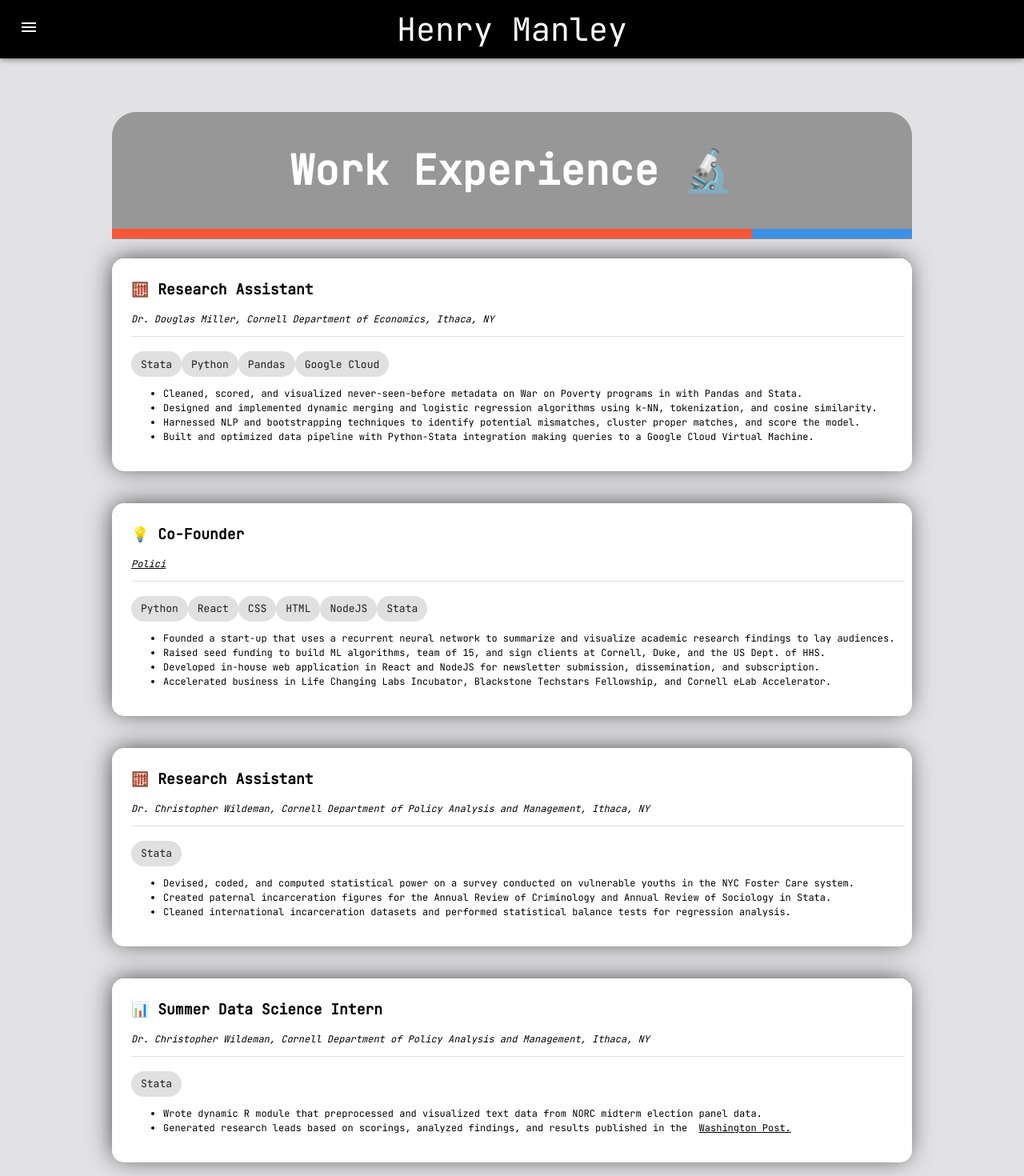
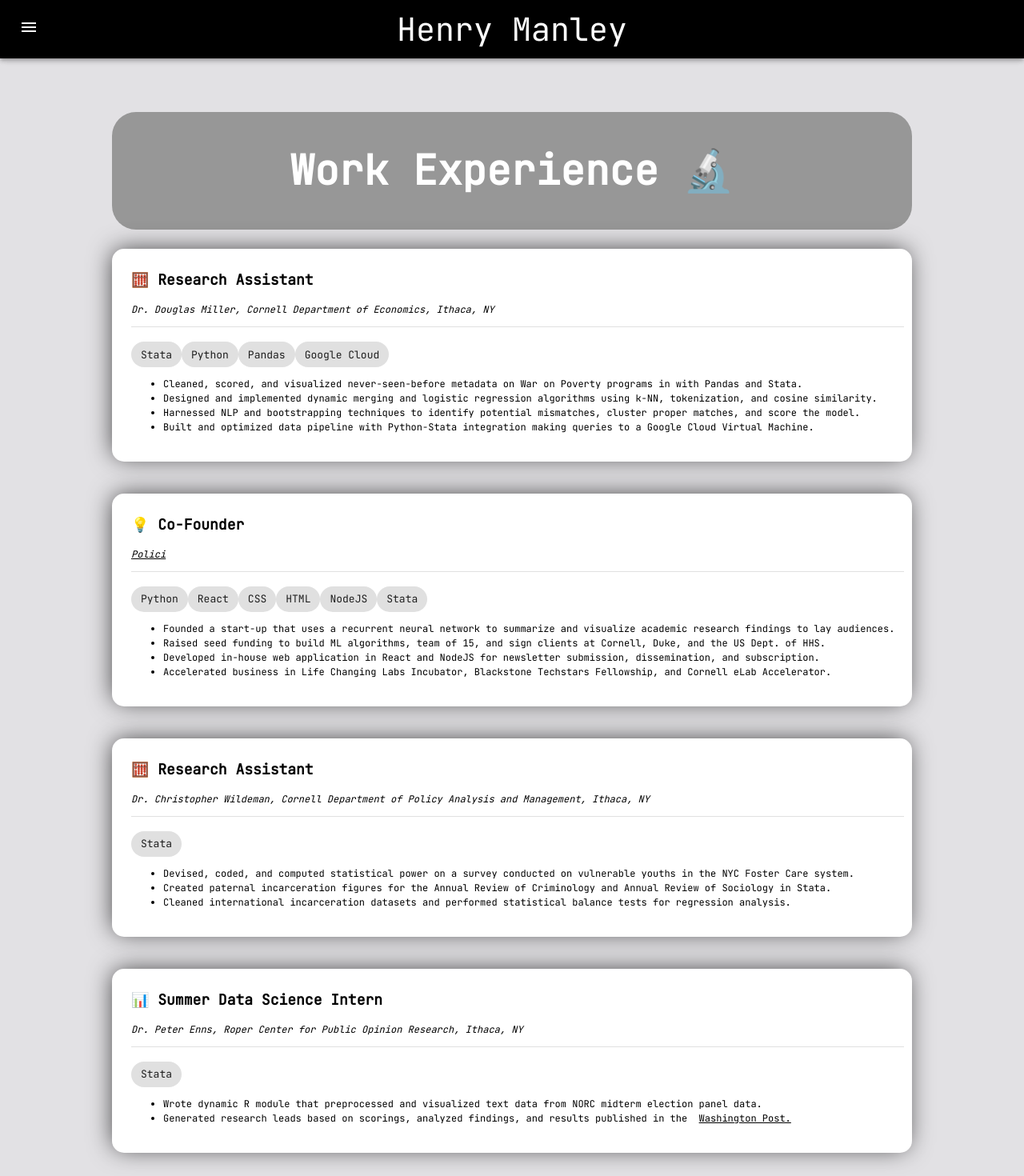
Before and after one commit to henrymanley/website, a React (Create React App) app: page /Experience in a window 1280 px wide. Shown: the top 1470 px of the page at 80% size. Built offline with nearby package versions, Linux system fonts and the light colour scheme.

Commit message:
google analytics

```diff
--- a/package.json
+++ b/package.json
@@ -20,6 +20,7 @@
     "react-burger-menu": "^3.0.3",
     "react-chartkick": "^0.4.1",
     "react-dom": "^17.0.1",
+    "react-ga": "^3.3.0",
     "react-highlight-words": "^0.16.0",
     "react-particles-js": "^3.4.1",
     "react-remove-scroll-bar": "^2.1.1",
--- a/public/index.html
+++ b/public/index.html
@@ -2,6 +2,16 @@
 <html lang="en">
 
  <head>
+     <script>
+         (function(i,s,o,g,r,a,m){i['GoogleAnalyticsObject']=r;i[r]=i[r]||function(){
+             (i[r].q=i[r].q||[]).push(arguments)},i[r].l=1*new Date();a=s.createElement(o),
+             m=s.getElementsByTagName(o)[0];a.async=1;a.src=g;m.parentNode.insertBefore(a,m)
+         })(window,document,'script','https://www.google-analytics.com/analytics.js','ga');
+
+         ga('create', 'G-CR626EB6WG', 'auto');
+         ga('send', 'pageview');
+     </script>
+
     <meta charset="utf-8" />
 
      <meta property="og:title" content="Henry Manley">
--- a/src/App.js
+++ b/src/App.js
@@ -1,11 +1,9 @@
 import './css/App.css';
 import HomePage from './components/HomePage';
-import { Switch, BrowserRouter as Router, Route, withRouter, Redirect } from "react-router-dom";
+import { Switch, BrowserRouter as Router, Route} from "react-router-dom";
 import DataProjects from "./components/DataProjects";
 import Experience from './components/Experience';
 import {createMuiTheme, ThemeProvider} from "@material-ui/core/styles";
-import React from "react";
-
 
 const Theme = createMuiTheme({
     typography: {
--- a/src/components/DataProjects.jsx
+++ b/src/components/DataProjects.jsx
@@ -36,9 +36,9 @@ export default function DataProjects(){
 
                     <div className="shadowt">
                         <h1  style={{fontSize:'4vw', color:'white'}}>Data Projects 📈 </h1>
-                        <div className="meter">
-                            <span style={{width:"80%"}}> <span className="progress"></span></span>
-                        </div>
+                        {/*<div className="meter">*/}
+                        {/*    <span style={{width:"80%"}}> <span className="progress"></span></span>*/}
+                        {/*</div>*/}
                     </div>
                     <br />
 
--- a/src/components/Experience.jsx
+++ b/src/components/Experience.jsx
@@ -35,9 +35,9 @@ export default function TextAlignment() {
                     >
                         <div className="shadowt">
                             <h1  style={{fontSize:'4vw', color:'white'}}>Work Experience 🔬 </h1>
-                            <div className="meter">
-                                <span style={{width:"80%"}}> <span className="progress"></span></span>
-                            </div>
+                            {/*<div className="meter">*/}
+                            {/*    <span style={{width:"80%"}}> <span className="progress"></span></span>*/}
+                            {/*</div>*/}
                         </div>
                         <br />
 
@@ -133,7 +133,7 @@ export default function TextAlignment() {
                                 <p style={{
                                     fontStyle:'italic',
                                     fontSize: "12px"}}>
-                                    Dr. Christopher Wildeman, Cornell Department of Policy Analysis and Management, Ithaca, NY</p>
+                                    Dr. Peter Enns, Roper Center for Public Opinion Research, Ithaca, NY</p>
                                 <Divider />
                                 <br />
                                 <Chip label="Stata" />
--- a/src/components/Polici.jsx
+++ b/src/components/Polici.jsx
@@ -56,7 +56,7 @@ export default function AboutMe() {
                     float: 'left'
                 }}>
                     <p> <a href="https://www.polici.org/"> Check Us Out </a> 🚀</p>
-                    <p> <a href="https://www.polici.org/welcome">Get Our Newsletter</a> 📨</p>
+                    <p> <a href="https://www.polici.org/subscribe">Get Our Newsletter</a> 📨</p>
                 </div>
                     <div style={{width:'50%', overflow: 'hidden', backgroundColor: 'blue'}}>
                         <a href="https://www.tassakul.com/" className="image">
--- a/src/css/AboutMe.css
+++ b/src/css/AboutMe.css
@@ -26,6 +26,8 @@ div.shadowt{
     padding-bottom: 1px;
     border-top-left-radius: 30px;
     border-top-right-radius: 30px;
+    border-bottom-left-radius: 30px;
+    border-bottom-right-radius: 30px;
 }
 
 .meter {
```
Also changed, not shown: 2 other files (tests, documents, lock files or other folders).
